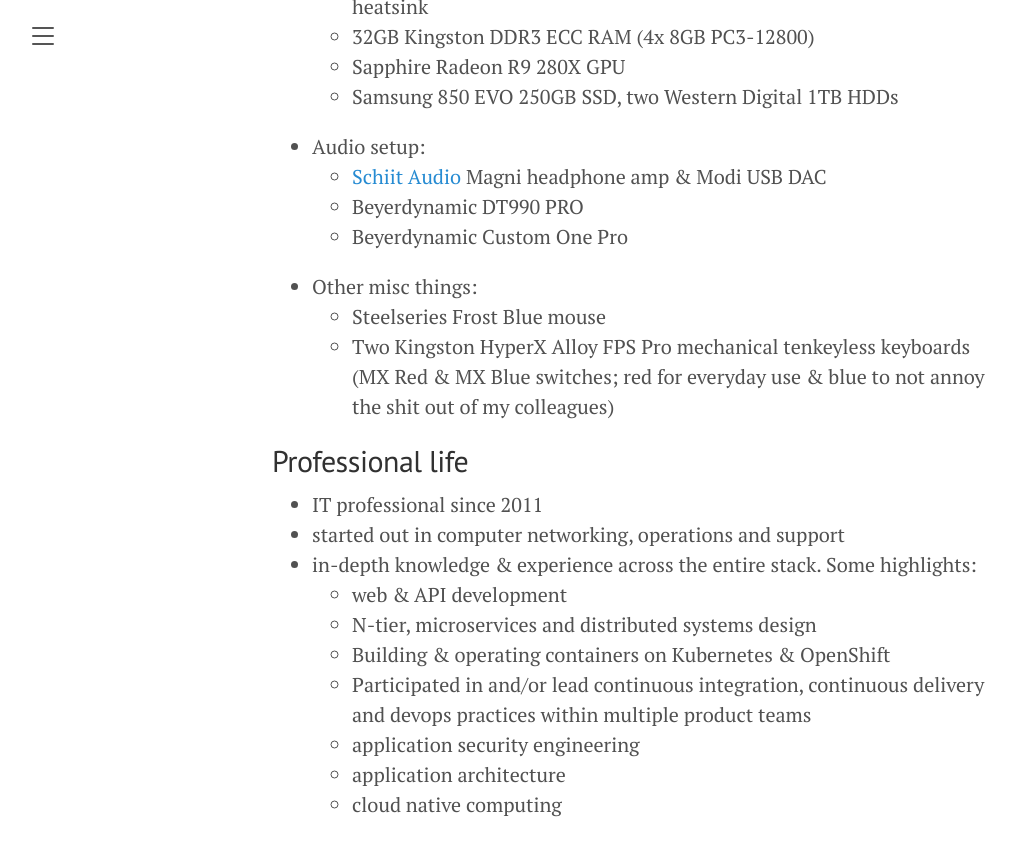
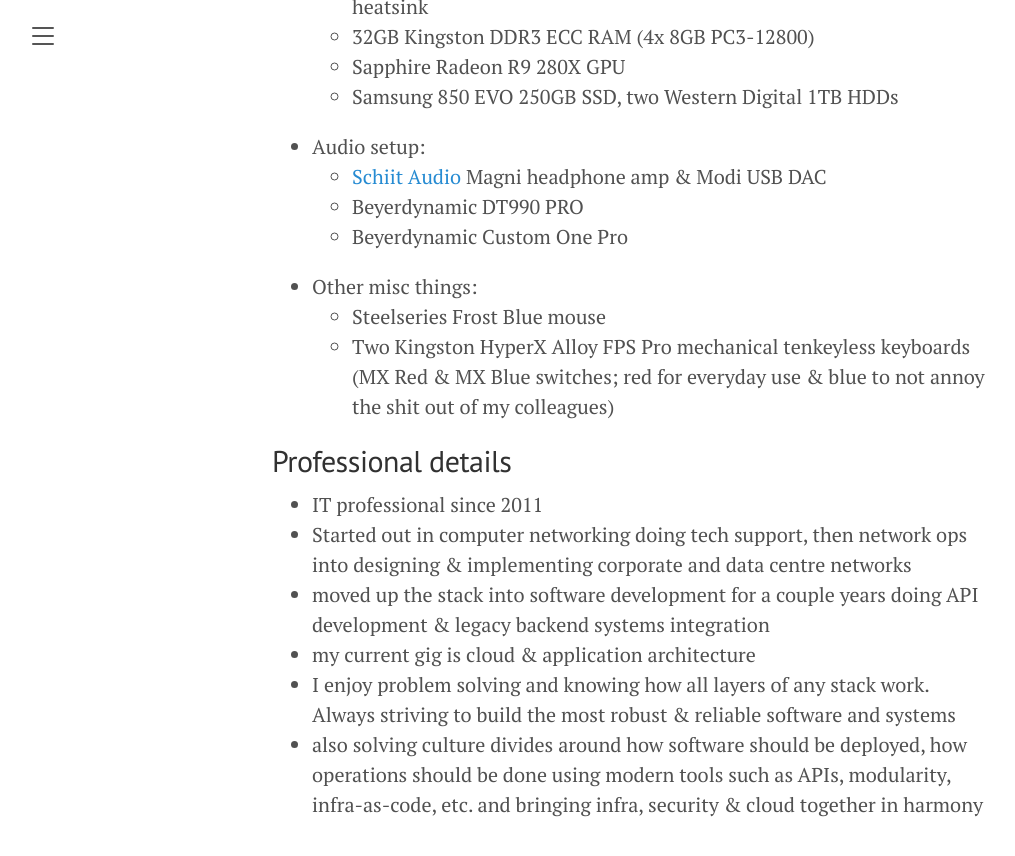
Before and after one commit to coopernetes/coopernetes.github.io, a Jekyll site: the page built from about.md, in a window 1280 px wide and 900 px high, scrolled down 1375 px. Shown: the top 856 px of the window, without its empty margins (8-1023 px from the left). Built offline with Jekyll 4.4.1, drawn with Linux system fonts in a browser that asks for light colours.

Commit message:
expand work dets in about

```diff
--- a/about.md
+++ b/about.md
@@ -41,14 +41,10 @@ I have been playing acoustic guitar since about 2006. Am largely self-taught wit
   - Steelseries Frost Blue mouse
   - Two Kingston HyperX Alloy FPS Pro mechanical tenkeyless keyboards (MX Red & MX Blue switches; red for everyday use & blue to not annoy the shit out of my colleagues)
 
-## Professional life
+## Professional details
 * IT professional since 2011
-* started out in computer networking, operations and support
-* in-depth knowledge & experience across the entire stack. Some highlights:
-  - web & API development
-  - N-tier, microservices and distributed systems design
-  - Building & operating containers on Kubernetes & OpenShift
-  - Participated in and/or lead continuous integration, continuous delivery and devops practices within multiple product teams
-  - application security engineering
-  - application architecture
-  - cloud native computing
+* Started out in computer networking doing tech support, then network ops into designing & implementing corporate and data centre networks
+* moved up the stack into software development for a couple years doing API development & legacy backend systems integration
+* my current gig is cloud & application architecture
+* I enjoy problem solving and knowing how all layers of any stack work. Always striving to build the most robust & reliable software and systems
+* also solving culture divides around how software should be deployed, how operations should be done using modern tools such as APIs, modularity, infra-as-code, etc. and bringing infra, security & cloud together in harmony
```
